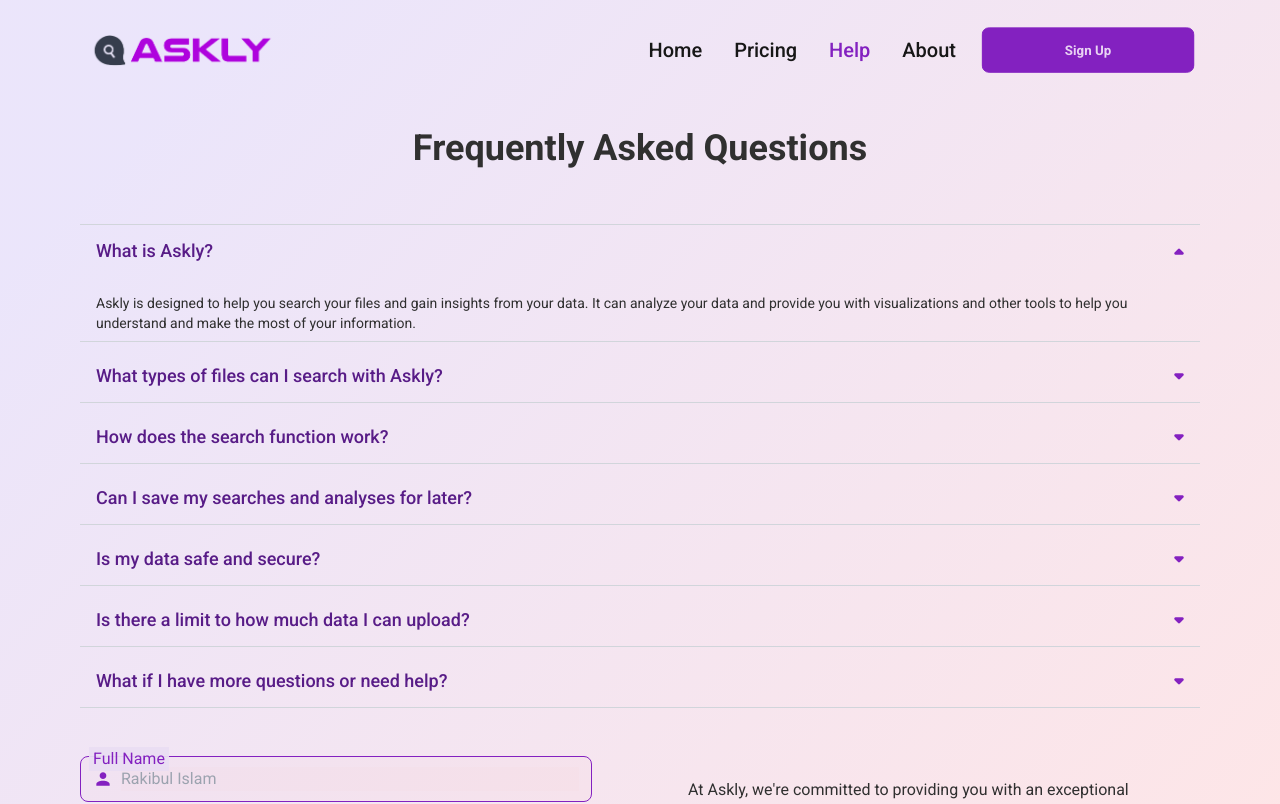
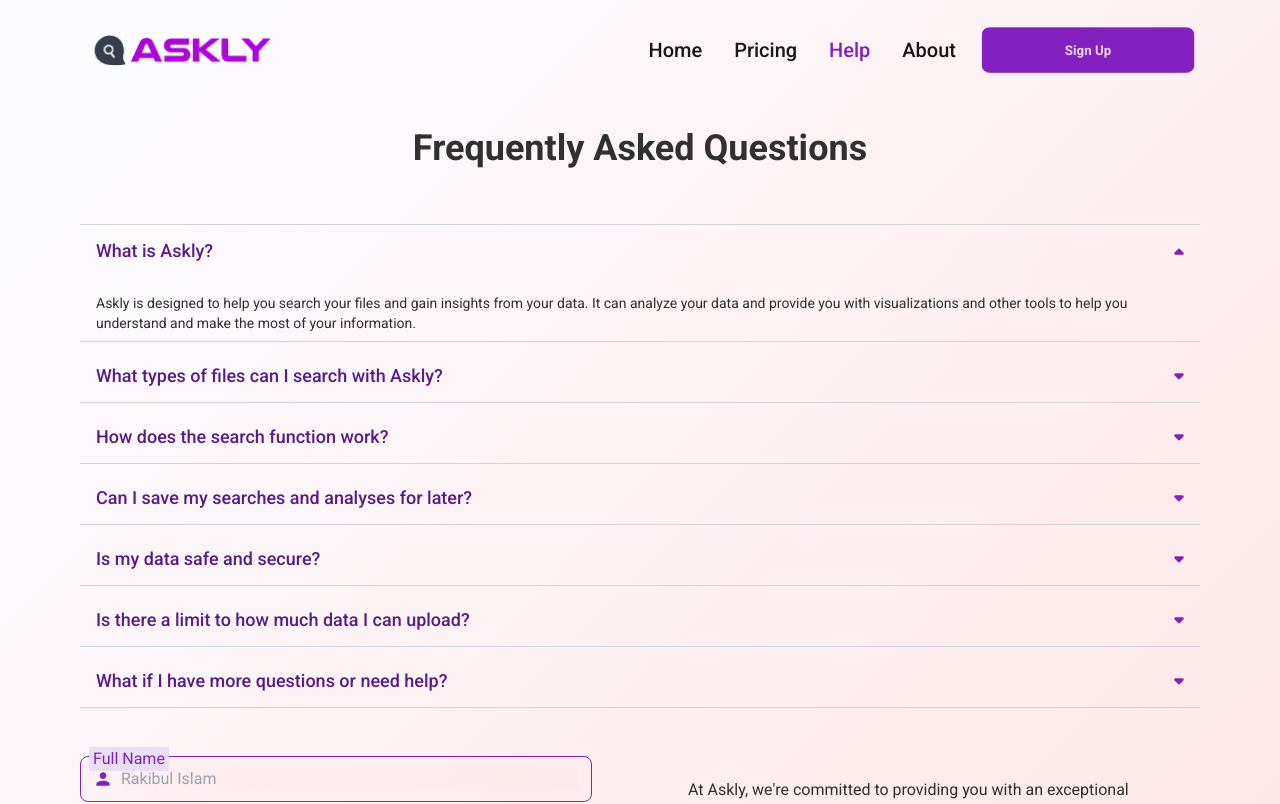
Before and after one commit to rakibul-wdp/askly, a Next.js app: page /help in a window 1280 px wide. Shown: the top 804 px of the page. Built offline with nearby package versions, Linux system fonts and the light colour scheme.

Commit message:
faq color fix

```diff
--- a/app/help/page.js
+++ b/app/help/page.js
@@ -6,7 +6,7 @@ import React from 'react'
 const Help = () => {
   return (
     <div className='mx-0' style={{
-      background: `linear-gradient(134.56deg, rgba(155, 126, 234, 0.2) 10.8%, rgba(255, 127, 127, 0.2) 88.78%)`,
+      background: `linear-gradient(134.56deg, rgba(155, 126, 234, 0.03) 10.8%, rgba(255, 127, 127, 0.2) 88.78%)`,
     }}>
       <div className='max-w-screen-2xl mx-auto px-3 sm:px-5 md:px-8 lg:px-14 xl:px-20 2xl:px-24'>
         <FAQ />
```
